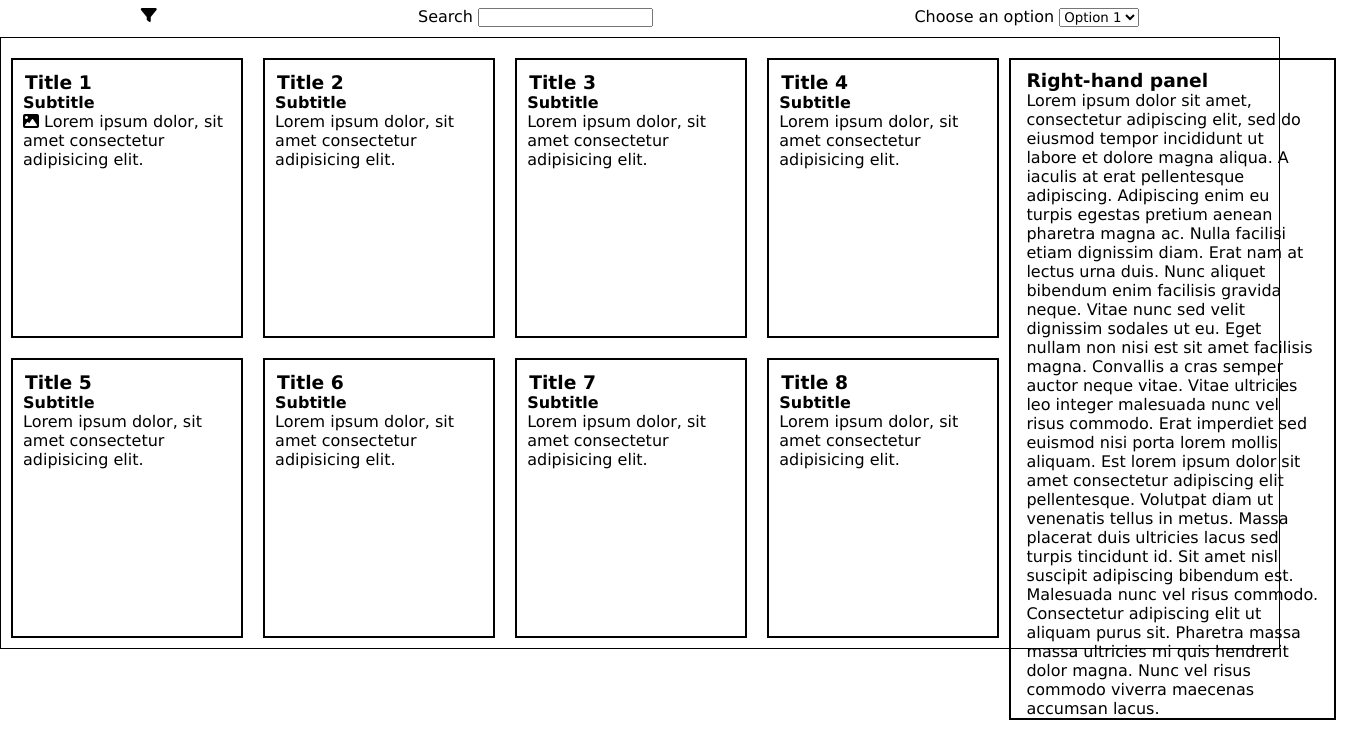
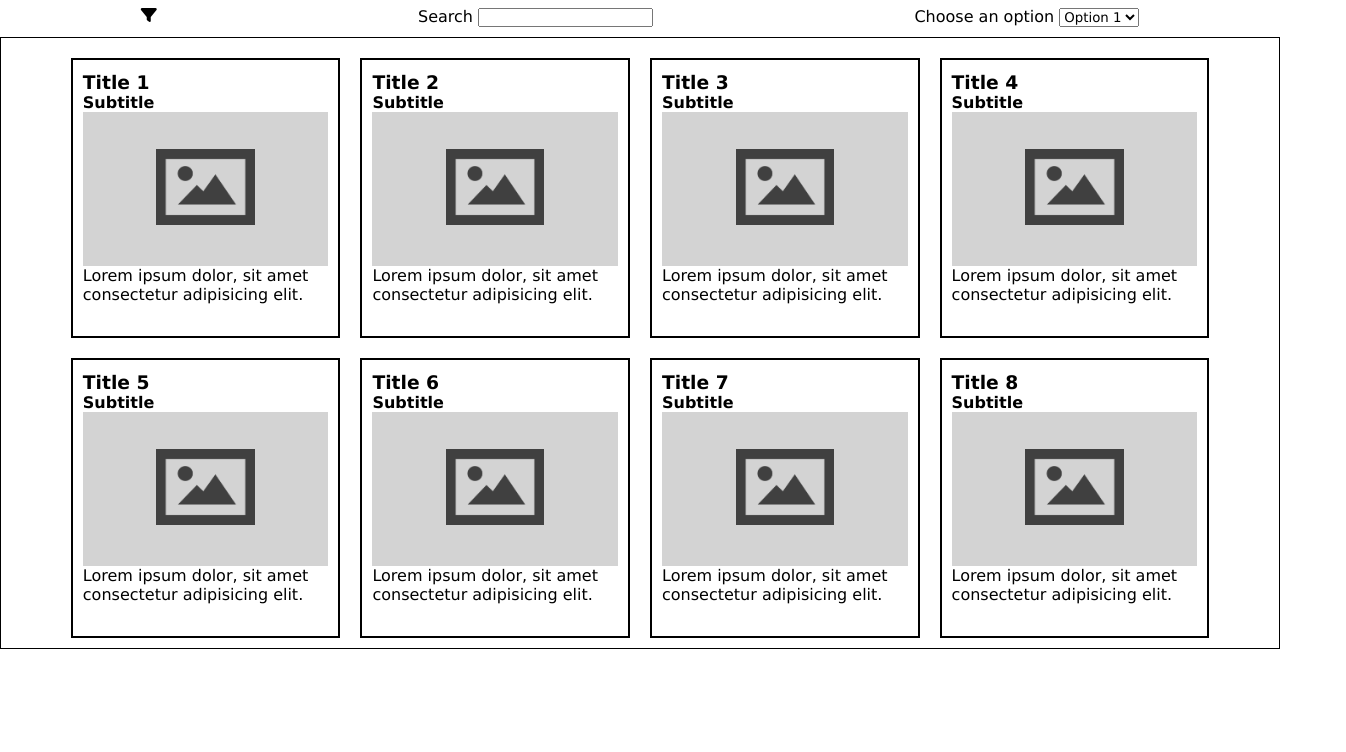
Before and after one commit to shameenakoodan/flexbox-challenge, a plain HTML site: page index.html in a window 1280 px wide. Shown: the part 48-800 px from the top of the page, 1346 px wide, since content can reach past the window. Drawn offline with Linux system fonts and the light colour scheme.

Commit message:
Added the mobile version and used flex wrap:wrap

```diff
--- a/index.html
+++ b/index.html
@@ -40,74 +40,69 @@
     </div>
     <main>
         <div class="flex-container">
-            <div class="flex-left">
-                <section class="first-row">
                 <div class="card">
                     <h3>Title 1</h3>
                     <h4>Subtitle</h2>
-                        <i class="fas fa-image"></i>
+                        <div class="image-class">
+                            <img src="images/image-icon-13.jpeg">
+                        </div>
                         Lorem ipsum dolor, sit amet consectetur adipisicing elit.
                 </div>
                 <div class="card">
                     <h3>Title 2</h3>
                     <h4>Subtitle</h2>
+                        <div class="image-class">
+                            <img src="images/image-icon-13.jpeg">
+                        </div>
                         Lorem ipsum dolor, sit amet consectetur adipisicing elit.
                 </div>
                 <div class="card">
                     <h3>Title 3</h3>
                     <h4>Subtitle</h2>
+                        <div class="image-class">
+                            <img src="images/image-icon-13.jpeg">
+                        </div>
                         Lorem ipsum dolor, sit amet consectetur adipisicing elit.
                 </div>
                 <div class="card">
                     <h3>Title 4</h3>
                     <h4>Subtitle</h2>
+                        <div class="image-class">
+                            <img src="images/image-icon-13.jpeg">
+                        </div>
                         Lorem ipsum dolor, sit amet consectetur adipisicing elit.
                 </div>
-                </section>
-                <section class="first-row">
                 <div class="card">
                     <h3>Title 5</h3>
                     <h4>Subtitle</h2>
+                        <div class="image-class">
+                            <img src="images/image-icon-13.jpeg">
+                        </div>
                         Lorem ipsum dolor, sit amet consectetur adipisicing elit.
                 </div>
                 <div class="card">
                     <h3>Title 6</h3>
                     <h4>Subtitle</h2>
+                        <div class="image-class">
+                            <img src="images/image-icon-13.jpeg">
+                        </div>
                         Lorem ipsum dolor, sit amet consectetur adipisicing elit.
                 </div>
                 <div class="card">
                     <h3>Title 7</h3>
                     <h4>Subtitle</h2>
+                        <div class="image-class">
+                            <img src="images/image-icon-13.jpeg">
+                        </div>
                         Lorem ipsum dolor, sit amet consectetur adipisicing elit.
                 </div>
                 <div class="card">
                     <h3>Title 8</h3>
                     <h4>Subtitle</h2>
+                        <div class="image-class">
+                            <img src="images/image-icon-13.jpeg">
+                        </div>
                         Lorem ipsum dolor, sit amet consectetur adipisicing elit.
-                    </div>
-                </section>
-            </div>
-            <div class="flex-right">
-                <h3>Right-hand panel</h3>
-                <p>
-                    Lorem ipsum dolor sit amet, consectetur adipiscing elit, sed do eiusmod tempor incididunt ut
-                    labore et dolore magna aliqua.
-                    A iaculis at erat pellentesque adipiscing. Adipiscing enim eu turpis egestas pretium aenean
-                    pharetra magna ac. Nulla facilisi
-                    etiam dignissim diam. Erat nam at lectus urna duis. Nunc aliquet bibendum enim facilisis gravida
-                    neque. Vitae nunc sed velit
-                    dignissim sodales ut eu. Eget nullam non nisi est sit amet facilisis magna. Convallis a cras
-                    semper auctor neque vitae.
-                    Vitae ultricies leo integer malesuada nunc vel risus commodo. Erat imperdiet sed euismod nisi
-                    porta lorem mollis aliquam.
-                    Est lorem ipsum dolor sit amet consectetur adipiscing elit pellentesque. Volutpat diam ut
-                    venenatis tellus in metus. Massa
-                    placerat duis ultricies lacus sed turpis tincidunt id. Sit amet nisl suscipit adipiscing
-                    bibendum est. Malesuada nunc vel
-                    risus commodo. Consectetur adipiscing elit ut aliquam purus sit. Pharetra massa massa ultricies
-                    mi quis hendrerit dolor magna.
-                    Nunc vel risus commodo viverra maecenas accumsan lacus.
-                </p>
                 </div>
         </div>
     </main>
--- a/styles.css
+++ b/styles.css
@@ -37,25 +37,12 @@ nav a:hover{
     background-color: darkgrey;
     color:cadetblue;
 }
+
 .flex-container{
     display: flex;
-    flex-direction: row;
-}
-.flex-left{
-    display: flex;
-    width: 75%;
-    flex-direction: column;
     padding-top: 10px;
-}
-.flex-right{
-    width: 25%;
-    padding-right: 15px;
-    padding-left: 15px;
-    margin-right: 10px;
-    border: 2px solid;
-    padding-top: 10px;
-    height: max-content;
-    margin-top: 20px;
+    flex-wrap: wrap;
+    justify-content: center;
 }
 .card{
     border: 2px solid;
@@ -63,9 +50,9 @@ nav a:hover{
     margin-top: 10px;
     margin: 10px;
     padding-top: 12px;
-    height: 33vh;
-    width: 33vh;
     padding-left: 10px;
+    width: 100%;
+    max-width: 20%;
 }
 h3{
     text-align: left;
@@ -89,8 +76,23 @@ ul {
     padding: 10px;
     justify-content:space-around;
 }
-.first-row{
+.flex-rows{
     display: flex;
     flex-direction: row;
 
 }
+.image-class{
+    background-color:lightgray;
+    text-align: center;
+    margin-right: 10px;
+}
+img{
+    width: 40%;
+    height: 40%;
+    padding: 15%;
+}
+@media only screen and (max-width: 600px) {
+    .card {
+      max-width: 40%;
+    }
+  }
```
Also changed, not shown: images/image-icon-13.jpeg (added). Lines whose indentation alone changed are shown as unchanged.
